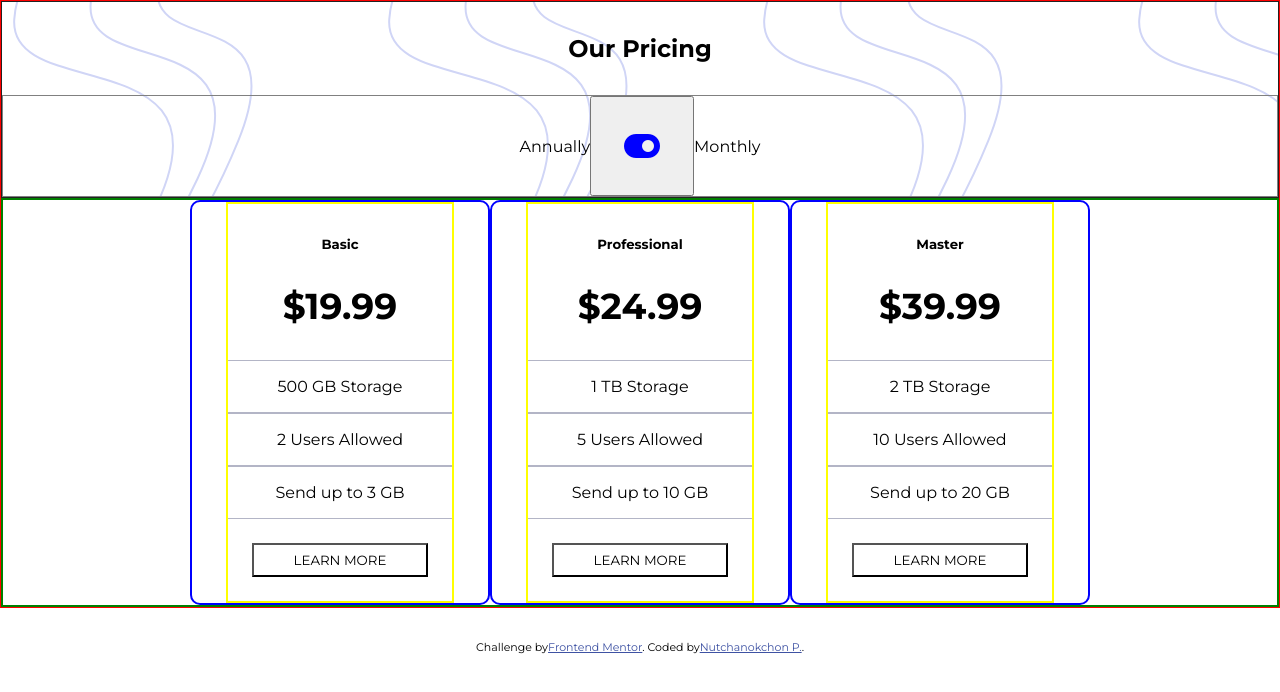
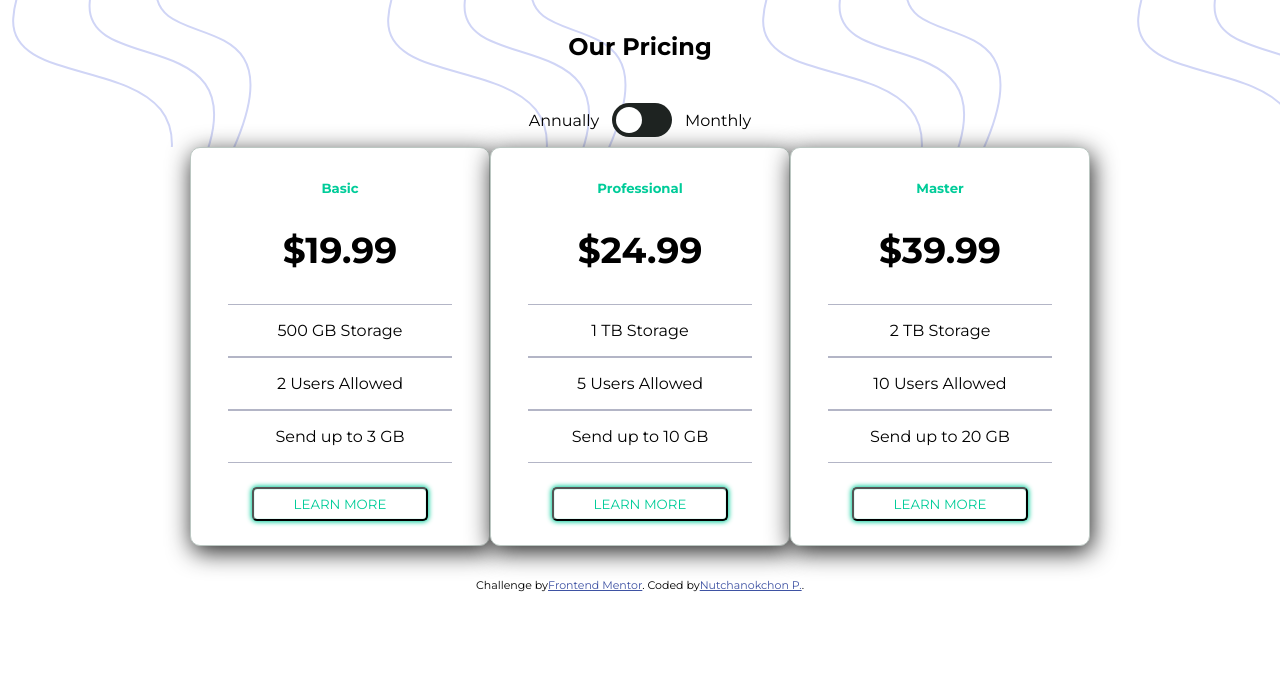
Before and after one commit to Donut5896/price-card, a plain HTML site: page index.html in a window 1280 px wide. Drawn offline with Linux system fonts and the light colour scheme.

Commit message:
finished

```diff
--- a/index.html
+++ b/index.html
@@ -22,19 +22,22 @@
             <h2>Our Pricing</h2>
           </div>
           <div class="header-center">
-            <p>Annually</p>
-            <button class="toggle" id="toggle" onclick="myFunction()" ><i class="fa fa-toggle-on" aria-hidden="true"></i></button>
-            <p>Monthly</p>
+            <span style="margin: 0.8em">Annually</span>
+            <label  class="switch">
+              <input type="checkbox" id="checkbox" onclick="myFunction()">
+              <span class="slider round"></span>
+            </label>
+            <span style="margin: 0.8em">Monthly</span>
           </div>
       </header>
 
       <div class="price-card" id="main-class">
-        <div class="container">
+
         <section class="section" >
           <div class="card" id="card">
             <h5>Basic</h5>
-            <h1 class="month" id="month1">&dollar;19.99</h1>
-            <h1 class="year" id="year1">&dollar;199.99</h1>
+            <h1 class="month">&dollar;19.99</h1>
+            <h1 class="year">&dollar;199.99</h1>
             <p>500 GB Storage</p>
             <p>2 Users Allowed</p>
             <p>Send up to 3 GB</p>
@@ -45,8 +48,8 @@
         <section class="section">
           <div class="card" id="card">
             <h5>Professional</h5>
-            <h1 class="month" id ="month2">&dollar;24.99</h1>
-            <h1 class="year" id="year2" data-year >&dollar;249.99</h1>
+            <h1 class="month" >&dollar;24.99</h1>
+            <h1 class="year"  >&dollar;249.99</h1>
             <p>1 TB Storage</p>
             <p>5 Users Allowed</p>
             <p>Send up to 10 GB</p>
@@ -57,15 +60,15 @@
         <section class="section">
           <div class="card" id="card">
             <h5>Master</h5>
-            <h1 class="month" id ="month3">&dollar;39.99</h1>
-            <h1 class="year" id="year3" data-year>&dollar;399.99</h1>
+            <h1 class="month">&dollar;39.99</h1>
+            <h1 class="year"  data-year>&dollar;399.99</h1>
             <p>2 TB Storage</p>
             <p>10 Users Allowed</p>
             <p>Send up to 20 GB</p>
             <button class="learn-more">Learn More</button>
           </div>
         </section>
-        </div>
+
       </div>
   </div>
 
--- a/main.js
+++ b/main.js
@@ -1,86 +1,23 @@
-const btn = document.getElementById("toggle");
-const month = document.getElementById("month");
+let btn = document.getElementById("checkbox");
 
-const year1 = document.getElementById("year1");
-const year2 = document.getElementById("year2");
-const year3 = document.getElementById("year3");
+let year = document.getElementsByClassName("year");
 
-const month1 = document.getElementById("month1")
-const month2 = document.getElementById("month2")
-const month3 = document.getElementById("month3")
-
-
+let month = document.getElementsByClassName("month");
 
 
 
 
 function myFunction(){
-    if((month1.classList.contains("show")) &&
-    (month2.classList.contains("show")) &&
-    (month3.classList.contains("show")) ){
-
-        month1.style.display = "none";
-        month2.style.display = "none";
-        month3.style.display = "none";
-        year1.classList.add("show");
-        year2.classList.add("show");
-        year3.classList.add("show");
-
-
-
-    }else{
-        year1.classList.remove("show");
-        year2.classList.remove("show");
-        year3.classList.remove("show");
-        month1.classList.add("show");
-        month2.classList.add("show");
-        month3.classList.add("show");
-
-
-
+    for(let i=0; i < year.length; i++){
+        if(btn.checked === true){
+            year[i].style.display = "block";
+            month[i].style.display = "none"
+        }else if(btn.checked === false){
+            year[i].style.display = "none";
+            month[i].style.display = "block";
+        }
     }
 }
 
 
-
-
-console.log(myFunction());
-
-
-
-
-/*card.forEach( item => {
-    item.addEventListener('mouseover', (event) => {
-    //event.target.style.backgroundColor = "blue";
-})
-
-}) */
- /*
-for ( i of years){
-    i.addEventListener('click', function(){
-        if(year.style.display === 'none'){
-        month.style.display = "none";
-        year.style.display = "block";
-        year.style.fontSize = '36px';
-        year.style.padding = '2rem';
-    }else{
-        year.style.display = "none";
-        month.style.display = "block";
-    }
-})
-} */
-
-/*function myFunction(event){
-   let x = event.getAttribute("data-year");
-    if(x.style.display === 'none'){
-
-        x.style.display = "block";
-       x.style.fontSize = '36px';
-        x.style.padding = '2rem';
-    }else{
-        x.style.display = "none";
-
-    }
-}
-
-console.log(myFunction()); */
+myFunction();
--- a/styles.css
+++ b/styles.css
@@ -21,7 +21,6 @@ body {
   align-items: center;
 }
 header {
-  border: 1px solid #222;
   justify-content: center;
   display: block;
   align-items: center;
@@ -31,22 +30,69 @@ header {
   justify-content: center;
   padding: 2rem;
 }
+/* toggle */
 .header-center {
   justify-content: center;
   align-items: center;
-  border: 1px solid grey;
   display: flex;
 }
-.toggle i {
-  font-size: 32px;
-  color: blue;
-  padding: 2rem;
+
+input,
+label {
+  display: inline-block;
+  vertical-align: middle;
+  margin: 10px 0;
+}
+.switch {
+  position: relative;
+  display: inline-block;
+  width: 60px;
+  height: 34px;
+}
+.switch input {
+  opacity: 0;
+  width: 0;
+  height: 0;
+}
+.slider {
+  position: absolute;
   cursor: pointer;
+  top: 0;
+  left: 0;
+  right: 0;
+  bottom: 0;
+  background: #1e2321;
+  transform: translate(0px, 0px);
+  transition: 0.6s ease transform, 0.6s box-shadow;
 }
-
+.slider:before {
+  position: absolute;
+  content: "";
+  height: 26px;
+  width: 26px;
+  left: 4px;
+  bottom: 4px;
+  background-color: #fff;
+  transition: 0.4s;
+}
+input:checked + .slider {
+  background-color: #00cc99;
+}
+input:focus + .slider {
+  box-shadow: 0 0 1px #50bfe6;
+}
+input:checked + .slider:before {
+  transform: translateX(26px);
+}
+.slider.round {
+  border-radius: 34px;
+}
+.slider.round:before {
+  border-radius: 50%;
+}
+/* price card */
 .main {
   background-image: url("./images/bg-top.svg");
-  border: 1px solid red;
 }
 .price-card {
   display: flex;
@@ -54,16 +100,16 @@ header {
   background: #fff;
   justify-content: center;
   align-items: center;
-  border: 2px solid green;
 }
 
 .section {
-  border: 2px solid blue;
+  border: 1px solid rgb(187, 199, 194);
+  box-shadow: 2px 6px 25px #222;
+  background-color: #fff;
   justify-content: center;
   display: flex;
   flex-direction: column;
   align-items: center;
-  width: auto;
   width: 300px;
   height: auto;
   border-radius: 10px;
@@ -75,11 +121,8 @@ header {
   background: var(--dark-grey-blue);
   color: #fff;
 }
-.container {
-  display: flex;
-}
+
 .card {
-  border: 2px solid yellow;
   display: flex;
   flex-direction: column;
   align-items: center;
@@ -87,15 +130,13 @@ header {
 
 .card h5 {
   padding-top: 2rem;
+  color: #00cc99;
 }
 .year {
-  display: none;
-}
-.show {
-  display: block;
   padding: 2rem;
   font-size: 36px;
 }
+
 .month {
   font-size: 36px;
   padding: 2rem;
@@ -111,13 +152,19 @@ header {
 }
 .learn-more {
   margin: 1.5rem;
-  background: transparent;
+  background: #fff;
   padding: 0.45rem 2.5rem;
   display: inline-block;
   text-transform: uppercase;
+  border-radius: 5px;
+  color: #00cc99;
+  box-shadow: 0 0 1px 0 #00cc99 inset, 0 0 5px 1px #00cc99;
+  cursor: pointer;
 }
 .learn-more:hover {
-  border: 1px solid #fff;
+  background-color: #00cc99;
+  color: #fff;
+  transform: scale(1.1);
 }
 
 .attribution {
```
